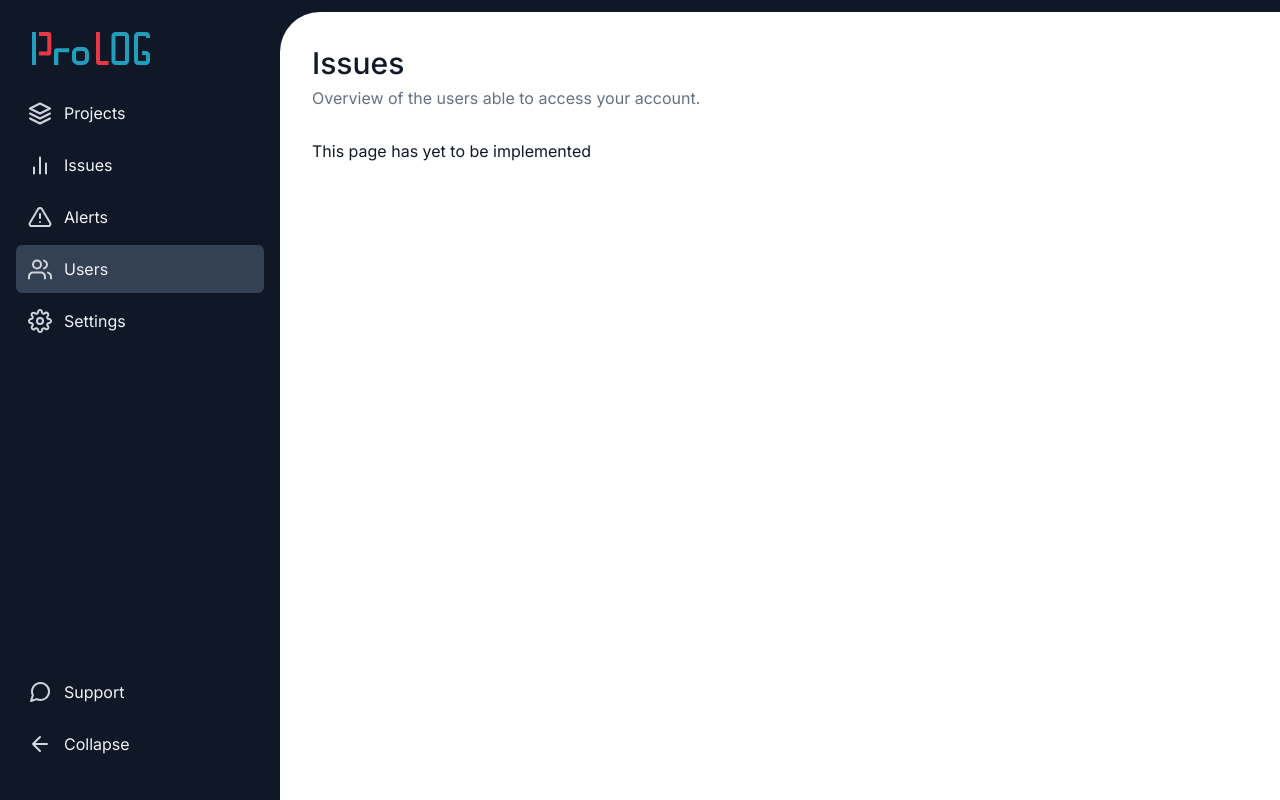
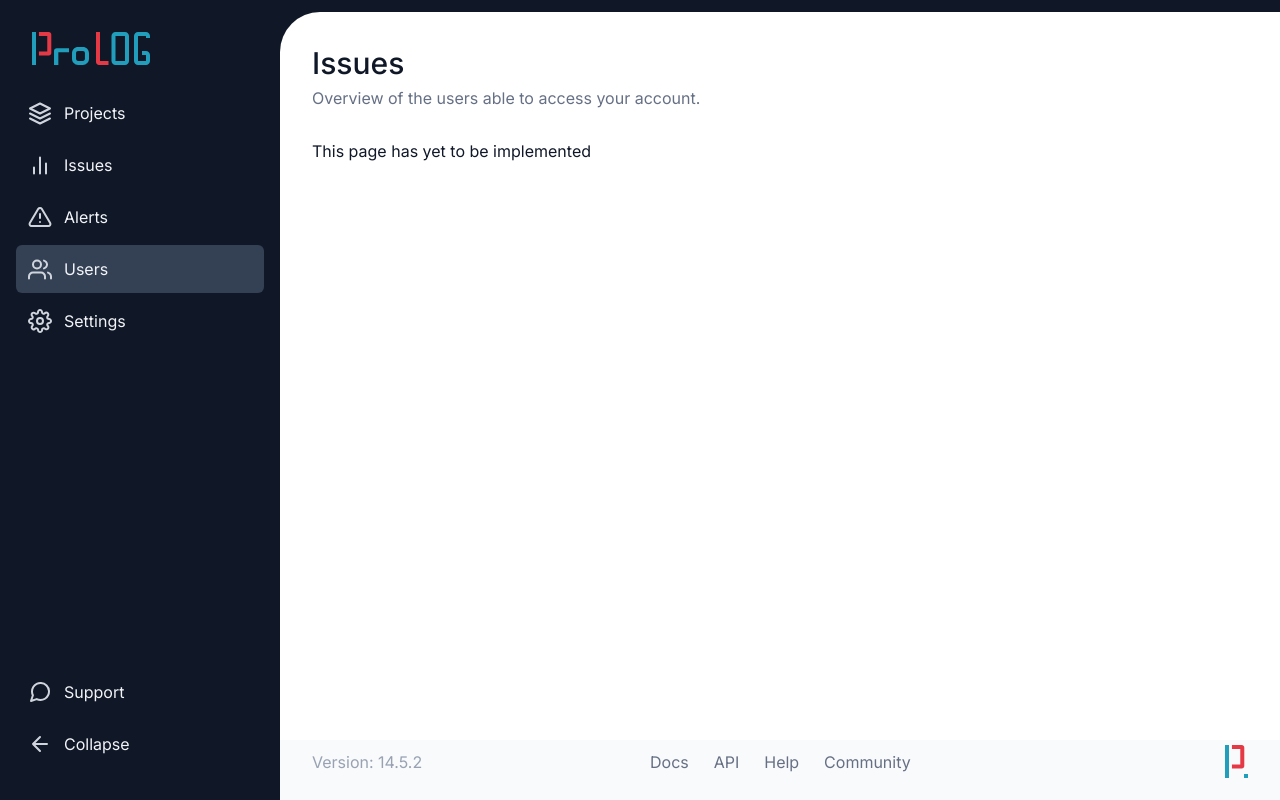
Before and after one commit to profydev/prolog-app-richard-tirta, a Next.js app: page /dashboard/users in a window 1280 px wide. Built offline with nearby package versions, Linux system fonts and the light colour scheme.

Commit message:
footer initial dev.
Initial dev for footer.
Next to do: Build test and storybook.

```diff
--- /dev/null
+++ b/features/layout/footer/components/footer.module.scss
@@ -0,0 +1,72 @@
+@use "@styles/color";
+@use "@styles/font";
+@use "@styles/space";
+@use "@styles/breakpoint";
+@use "@styles/misc";
+
+.footer {
+  background-color: color.$gray-50;
+  display: block;
+  padding: 2rem;
+
+  @media (min-width: breakpoint.$desktop) {
+    display: flex;
+    flex-direction: row;
+    justify-content: space-between;
+    padding: 0.83rem 2rem;
+  }
+
+  .mobileVersion {
+    color: color.$gray-400;
+    display: block;
+    margin: 0 auto;
+    text-align: center;
+
+    @media (min-width: breakpoint.$desktop) {
+      display: none;
+    }
+  }
+
+  .desktopVersion {
+    display: none;
+
+    @media (min-width: breakpoint.$desktop) {
+      color: color.$gray-400;
+      display: block;
+    }
+  }
+
+  .footerMenu {
+    display: flex;
+    flex-direction: row;
+    justify-content: center;
+    gap: 1.56rem;
+    margin: 0 auto;
+    padding: 0;
+    width: 50%;
+
+    @media (min-width: breakpoint.$desktop) {
+      margin: 0;
+    }
+
+    li {
+      list-style: none;
+    }
+
+    .menuLink {
+      color: color.$gray-500;
+      text-decoration: none;
+    }
+  }
+
+  .footerLogo {
+    display: block;
+    margin: 1.5rem auto;
+
+    @media (min-width: breakpoint.$desktop) {
+      margin: 0;
+      padding-left: 5.4rem;
+      transform: translateY(-0.5rem);
+    }
+  }
+}
--- /dev/null
+++ b/features/layout/footer/components/footer.tsx
@@ -0,0 +1,40 @@
+import styles from "./footer.module.scss";
+import Link from "next/link";
+import version from "./version";
+
+export function Footer() {
+  return (
+    <footer className={styles.footer}>
+      <div className={styles.desktopVersion}>Version: {version}</div>
+      <ul className={styles.footerMenu}>
+        <li>
+          <Link className={styles.menuLink} href="#">
+            Docs
+          </Link>
+        </li>
+        <li>
+          <Link className={styles.menuLink} href="#">
+            API
+          </Link>
+        </li>
+        <li>
+          <Link className={styles.menuLink} href="#">
+            Help
+          </Link>
+        </li>
+        <li>
+          <Link className={styles.menuLink} href="#">
+            Community
+          </Link>
+        </li>
+      </ul>
+      {/* eslint-disable-next-line @next/next/no-img-element */}
+      <img
+        src="/icons/logo-small.svg"
+        alt="logo"
+        className={styles.footerLogo}
+      />
+      <div className={styles.mobileVersion}>Version: {version}</div>
+    </footer>
+  );
+}
--- /dev/null
+++ b/features/layout/footer/components/index.ts
@@ -0,0 +1 @@
+export { Footer } from "./footer";
--- /dev/null
+++ b/features/layout/footer/components/version.ts
@@ -0,0 +1,2 @@
+import { version } from "package.json";
+export default version;
--- a/features/layout/page-container/page-container.module.scss
+++ b/features/layout/page-container/page-container.module.scss
@@ -25,7 +25,7 @@
   background: white;
 
   @media (min-width: breakpoint.$desktop) {
-    min-height: calc(100vh - space.$s3 - 2 * space.$s8);
+    min-height: calc(100vh - space.$s3 - 2 * space.$s8 - misc.$footer-height);
     margin-top: space.$s3;
     padding: space.$s8;
     border-top-left-radius: space.$s10;
--- a/features/layout/page-container/page-container.tsx
+++ b/features/layout/page-container/page-container.tsx
@@ -1,4 +1,5 @@
 import Head from "next/head";
+import { Footer } from "../footer/components";
 import { SidebarNavigation } from "../sidebar-navigation";
 import styles from "./page-container.module.scss";
 
@@ -12,6 +13,7 @@ export function PageContainer({ children, title, info }: PageContainerProps) {
   const documentTitle = `ProLog - ${title}`;
 
   return (
+    <>
       <div className={styles.container}>
         <Head>
           <title>{documentTitle}</title>
@@ -26,7 +28,9 @@ export function PageContainer({ children, title, info }: PageContainerProps) {
             <div className={styles.info}>{info}</div>
             {children}
           </div>
+          <Footer />
         </main>
       </div>
+    </>
   );
 }
--- a/styles/misc.scss
+++ b/styles/misc.scss
@@ -1 +1,2 @@
 $header-height: 4rem;
+$footer-height: 3.74rem;
```
Also changed, not shown: 1 other file (tests, documents, lock files or other folders). Lines whose indentation alone changed are shown as unchanged.
